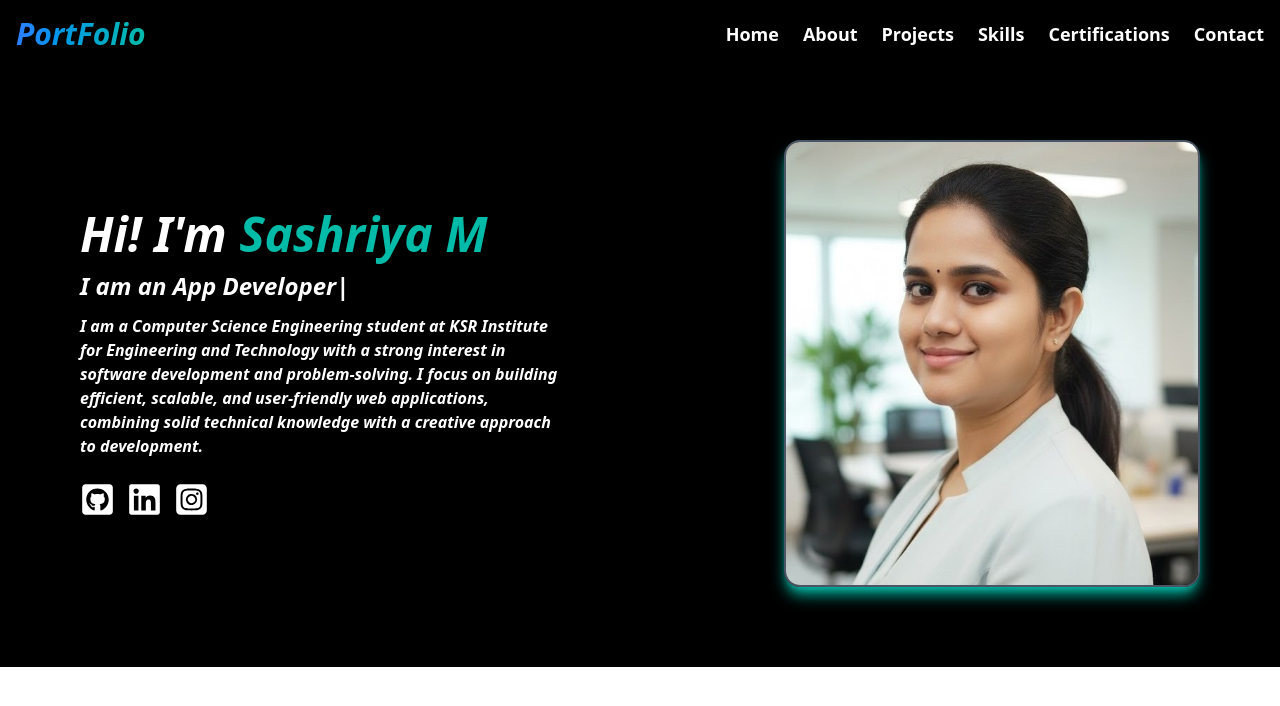
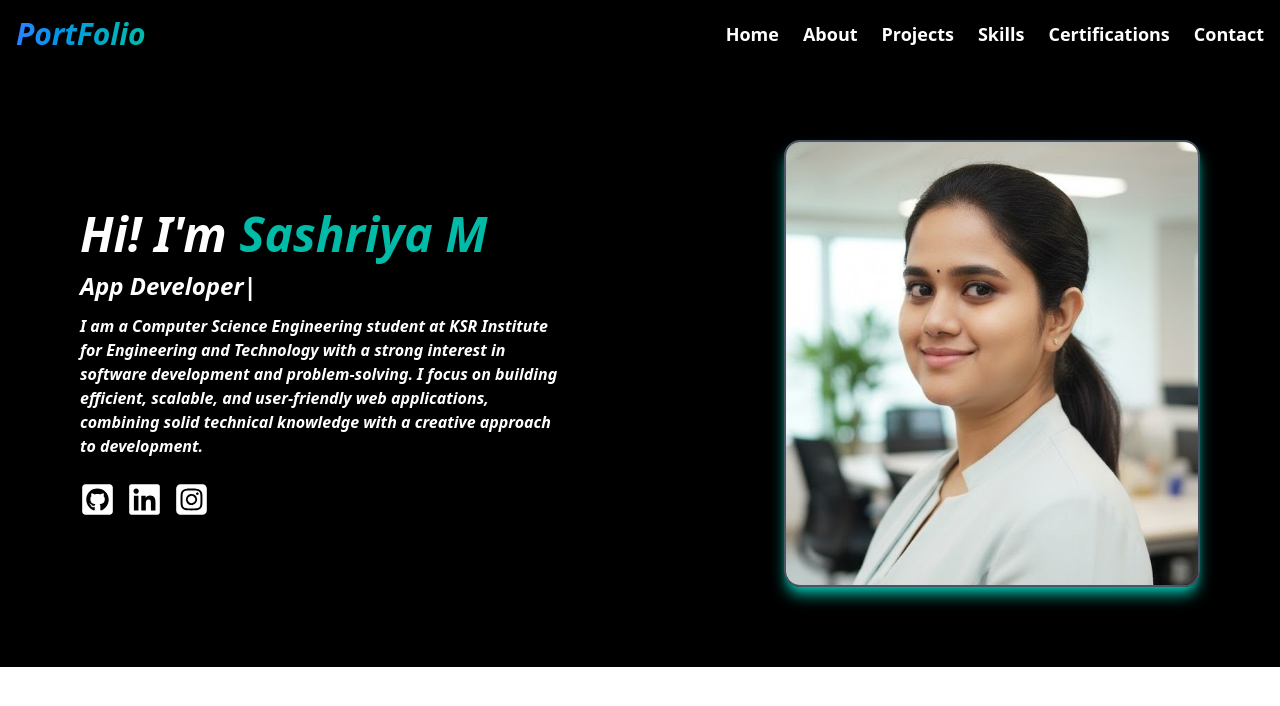
Before and after one commit to Sashriya/DevPortfolio, a React (Vite) app: page / in a window 1280 px wide. Shown: the top 706 px of the page. Built offline with nearby package versions, Linux system fonts and the light colour scheme.

Commit message:
Updated commit

```diff
--- a/src/components/Profile.jsx
+++ b/src/components/Profile.jsx
@@ -17,10 +17,10 @@ function Profile() {
       <h2 className='md:text-5xl text-4xl font-bold italic'>Hi! I'm <span className='text-teal-500'> Sashriya M </span></h2>
       <p className='text-2xl font-semibold italic'>
         <TypeAnimation sequence={[
-            "I am an Web Developer", 3000,
-            "I am an App Developer", 3000,
-            "I am an AI Engineer", 3000,
-            "I am an Creative Designer", 3000,
+            "Web Developer", 3000,
+            "App Developer", 3000,
+            "AI Engineer", 3000,
+            "Creative Designer", 3000,
         ]}
         wrapper='span' speed={50} repeat={Infinity} />
       </p>
```
